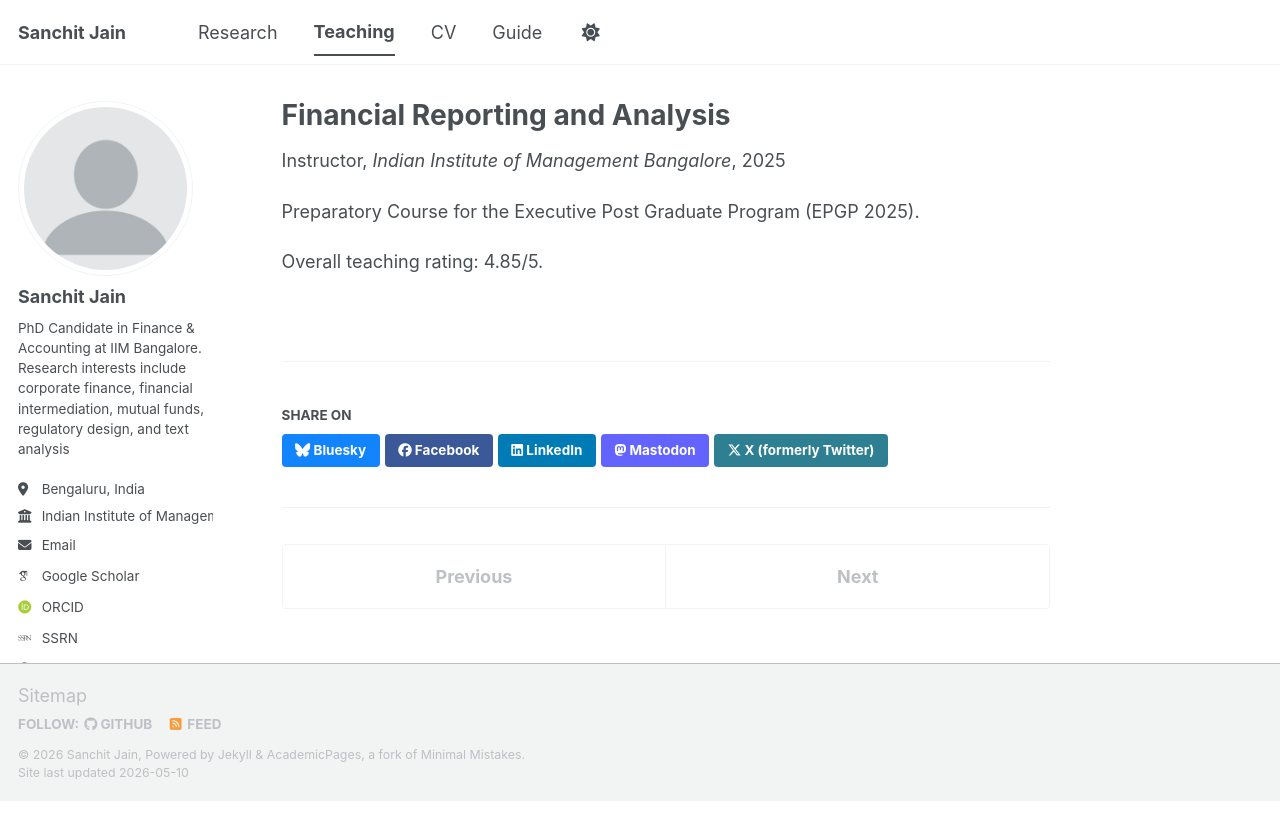
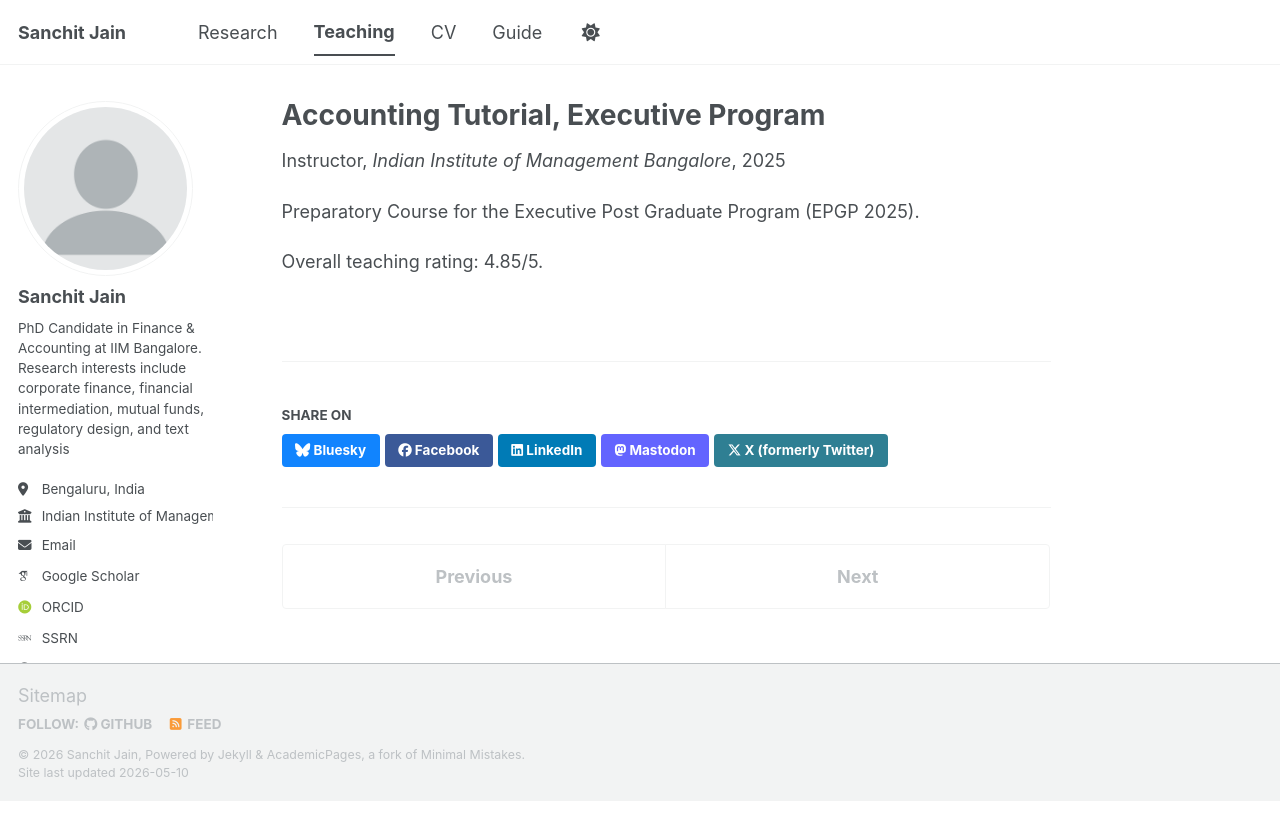
Before and after one commit to casanchitjain/casanchitjain.github.io, a Jekyll site: the page built from _teaching/2025-02-01-epgp-financial-reporting.md, in a window 1280 px wide. Shown: the top 840 px of the page. Built offline with Jekyll 4.4.1, drawn with Linux system fonts in a browser that asks for light colours; some web fonts are replaced; a script bundle is joined from its source files by our own code; library files that are not in the unit come from our copies.

Commit message:
Update title for EPGP Tutorials

```diff
--- a/_teaching/2025-02-01-epgp-financial-reporting.md
+++ b/_teaching/2025-02-01-epgp-financial-reporting.md
@@ -1,5 +1,5 @@
 ---
-title: "Financial Reporting and Analysis"
+title: "Accounting Tutorial, Executive Program"
 collection: teaching
 type: "Instructor"
 permalink: /teaching/epgp-financial-reporting
```
